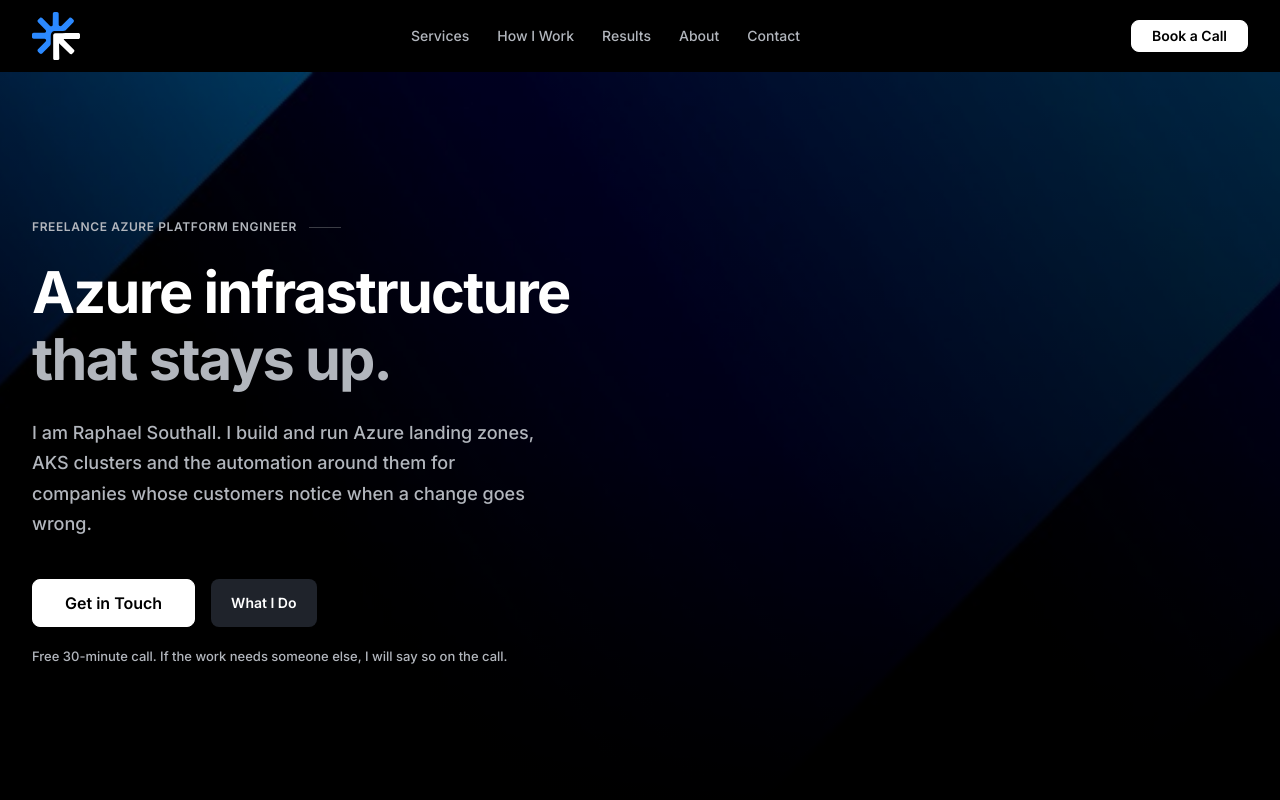
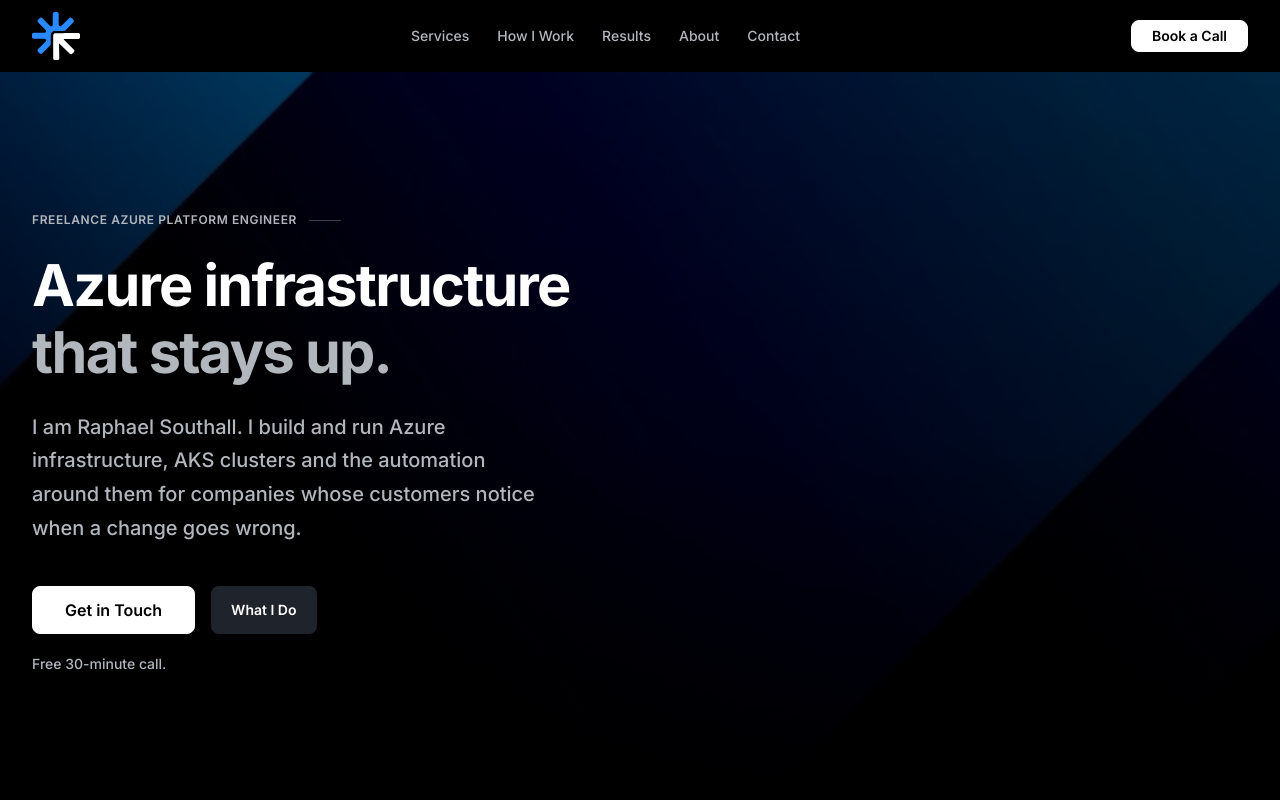
Before and after one commit to raphasouthall/website, a SvelteKit app in the folder it-website/: page / in a window 1280 px wide. Shown: the top 800 px of the page. Built offline with nearby package versions, Linux system fonts and the light colour scheme.

Commit message:
Hero lead: 'Azure infrastructure', shorter microcopy, type scales at xl/2xl

```diff
--- a/it-website/src/routes/+page.svelte
+++ b/it-website/src/routes/+page.svelte
@@ -86,8 +86,8 @@
 					<span class="text-ink-muted">that stays up.</span>
 				</h1>
 
-				<p class="hero-animate-delay-2 text-lg text-ink-muted leading-[1.69] max-w-lg mb-10">
-					I am Raphael Southall. I build and run Azure landing zones, AKS clusters and the
+				<p class="hero-animate-delay-2 text-lg xl:text-xl 2xl:text-2xl text-ink-muted leading-[1.69] max-w-lg 2xl:max-w-xl mb-10">
+					I am Raphael Southall. I build and run Azure infrastructure, AKS clusters and the
 					automation around them for companies whose customers notice when a change goes wrong.
 				</p>
 
@@ -103,8 +103,8 @@
 					</a>
 				</div>
 
-				<p class="hero-animate-delay-3 mt-5 text-[13px] text-ink-muted">
-					Free 30-minute call. If the work needs someone else, I will say so on the call.
+				<p class="hero-animate-delay-3 mt-5 text-[13px] xl:text-sm 2xl:text-base text-ink-muted">
+					Free 30-minute call.
 				</p>
 
 				<!-- Badges (mobile/tablet only; desktop shows them in the card) -->
```
